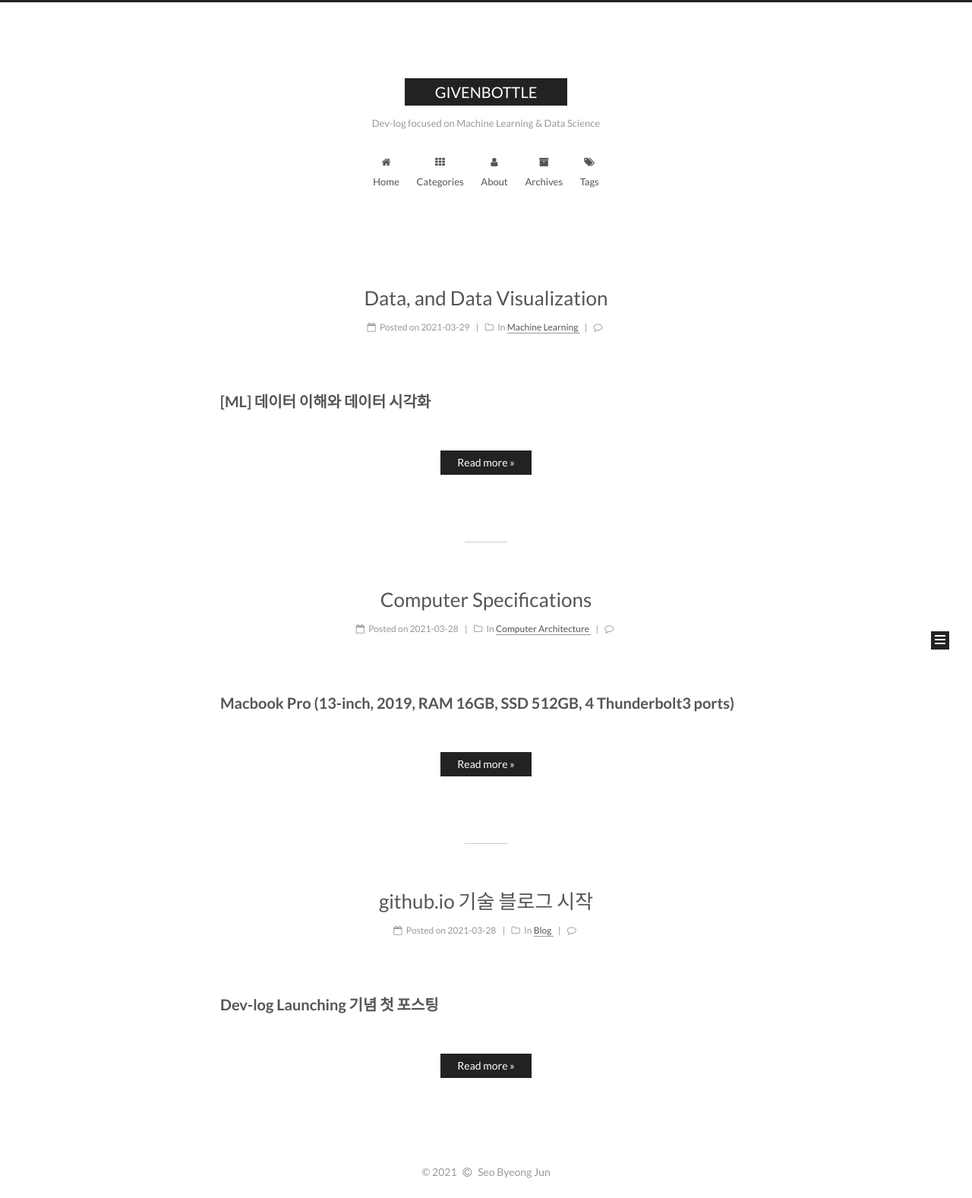
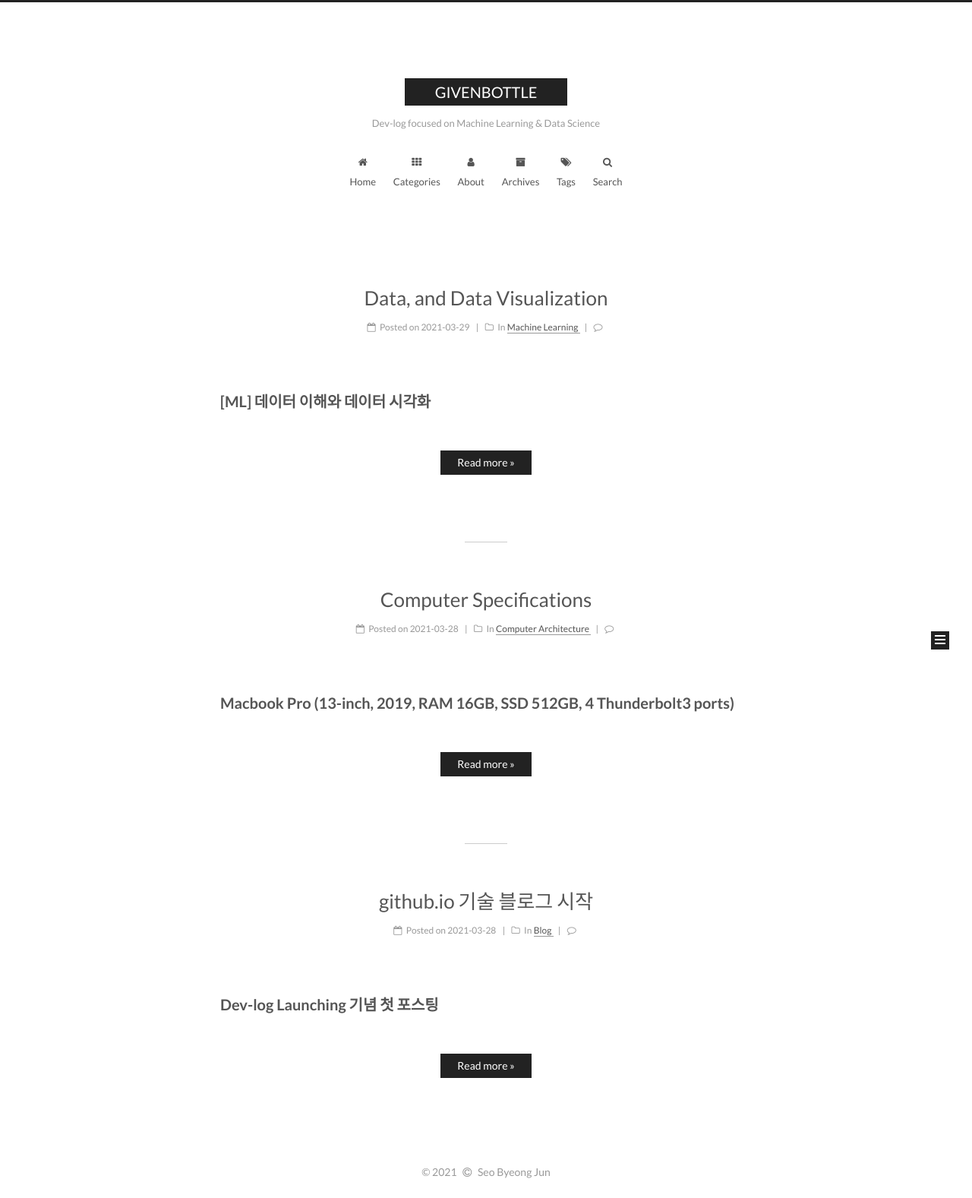
Before and after one commit to sbj6364/sbj6364.github.io, a Jekyll site: the page built from index.html, in a window 1280 px wide. Shown: the whole page at 76% size. Built offline with Jekyll 4.4.1, drawn with Linux system fonts in a browser that asks for light colours; the list of posts is cut into pages by our own code; comment, search, counter and statistics services are not loaded.

Commit message:
Add search function

```diff
--- a/_config.yml
+++ b/_config.yml
@@ -593,12 +593,12 @@
 
 # Local search
 local_search:
-  enable: false
+  enable: true
   # if auto, trigger search by changing input
   # if manual, trigger search by pressing enter key or search button
   trigger: auto
   # show top n results per article, show all results by setting to -1
-  top_n_per_article: 1
+  top_n_per_article: 5
 
 # External URL with BASE64 encrypt & decrypt
 # Usage: {% exturl text url "title" %}
```
